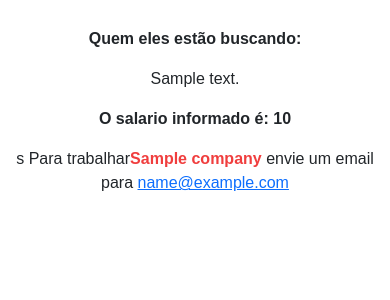
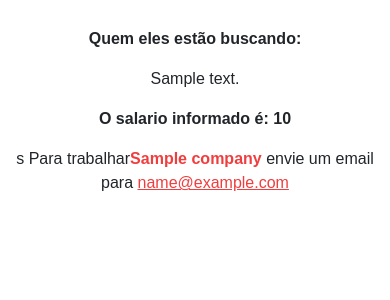
Before and after one commit to luisr12/JobFinder, a Node server app: template views/view.hbs in a window 390 px wide. Shown: the part 292-592 px from the top of the page. Run offline with Node 20, Linux system fonts and the light colour scheme; the template is opened without the code that fills it: most values are stand-ins (such as "Sample title", 1, 10 or a date in 2020); data that the repository does not hold is empty; some libraries are stand-ins or nearby versions.

Commit message:
fornecendo a class main-color para o meu email, e finalização do style.cssda 'view.hbs'. Proxima etapa trabalhar com a responsividade.

```diff
--- a/views/view.hbs
+++ b/views/view.hbs
@@ -9,7 +9,7 @@
             <p><span class="bold">O salario informado é: </pspan>{{job.dataValues.salary}}</p>
             <p>s
                 Para trabalhar<span class="bold main-color">{{job.company}}</span>
-                envie um email para <a href="main:to{{job.dataValues.email}}">{{job.dataValues.email}}</a>
+                envie um email para <a class="main-color "href="main:to{{job.dataValues.email}}">{{job.dataValues.email}}</a>
             </p>
         </div>
     </div>
```
